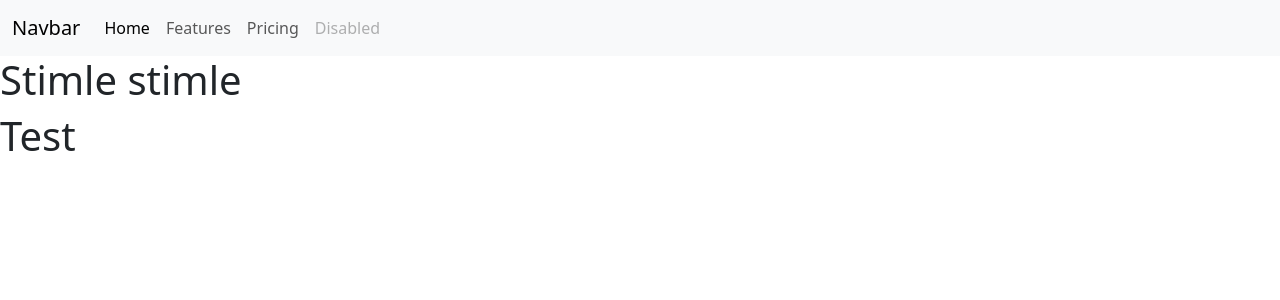
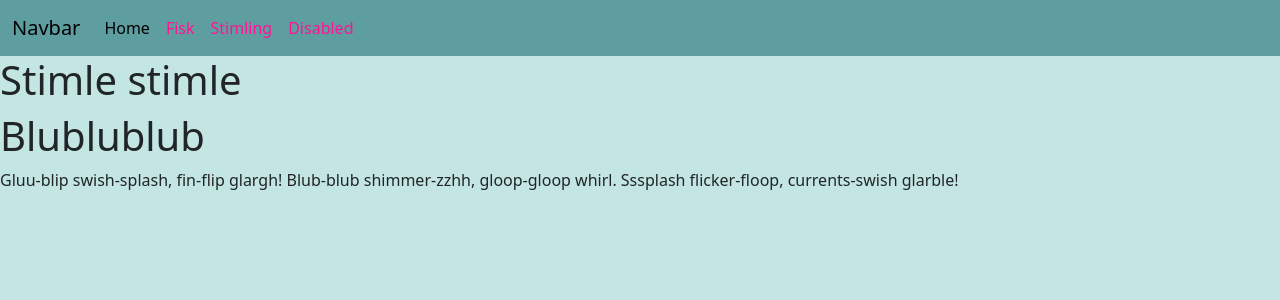
Before and after one commit to Elsys-Gruppe-1/ServerSide, a Flask app: page /index in a window 1280 px wide. Shown: the top 300 px of the page. Run offline with Flask 3, Linux system fonts and the light colour scheme.

Commit message:
endret farger på navbar

```diff
--- a/app/templates/base.html
+++ b/app/templates/base.html
@@ -8,10 +8,28 @@
             <!--lager ny variabel av type block som heter title-->
             {% block title %} {% endblock %}
         </title>
+
+        <style>
+            .navbar-custom {
+                background-color: cadetblue;
+            }
+            .navbar-custom .nav-link {
+                color: deeppink;
+            }
+            .navbar-custom .nav-link:hover {
+                color: pink;
+            }
+
+            body {
+                background-color: rgb(195, 230, 227);
+            }
+        </style>
+
     </head>
     <body>
+
         <!--Her er kode tatt fra bootstrap som gir navigation bar-->
-        <nav class="navbar navbar-expand-lg bg-body-tertiary">
+        <nav class="navbar navbar-expand-lg navbar-custom">
             <div class="container-fluid">
                 <a class="navbar-brand" href="#">Navbar</a>
                 <button class="navbar-toggler" type="button" data-bs-toggle="collapse" data-bs-target="#navbarNav" aria-controls="navbarNav" aria-expanded="false" aria-label="Toggle navigation">
@@ -23,10 +41,10 @@
                     <a class="nav-link active" aria-current="page" href="#">Home</a>
                     </li>
                     <li class="nav-item">
-                    <a class="nav-link" href="#">Features</a>
+                    <a class="nav-link" href="#">Fisk</a>
                     </li>
                     <li class="nav-item">
-                    <a class="nav-link" href="#">Pricing</a>
+                    <a class="nav-link" href="#">Stimling</a>
                     </li>
                     <li class="nav-item">
                     <a class="nav-link disabled" aria-disabled="true">Disabled</a>
--- a/app/templates/index.html
+++ b/app/templates/index.html
@@ -6,5 +6,10 @@
 
 <!--Blokk for content-->
 {% block content %}
-<h1>Test</h1>
+<h1>Blublublub</h1>
+<p>
+Gluu-blip swish-splash, fin-flip glargh!
+Blub-blub shimmer-zzhh, gloop-gloop whirl.
+Sssplash flicker-floop, currents-swish glarble!</p>
+
 {% endblock %}
```
Also changed, not shown: app/static/style.css (line endings or trailing spaces).
